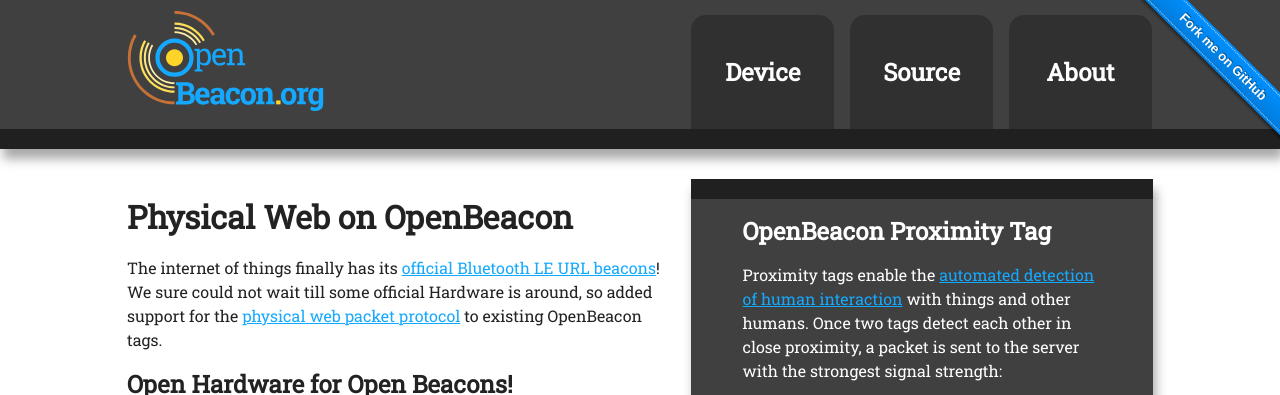
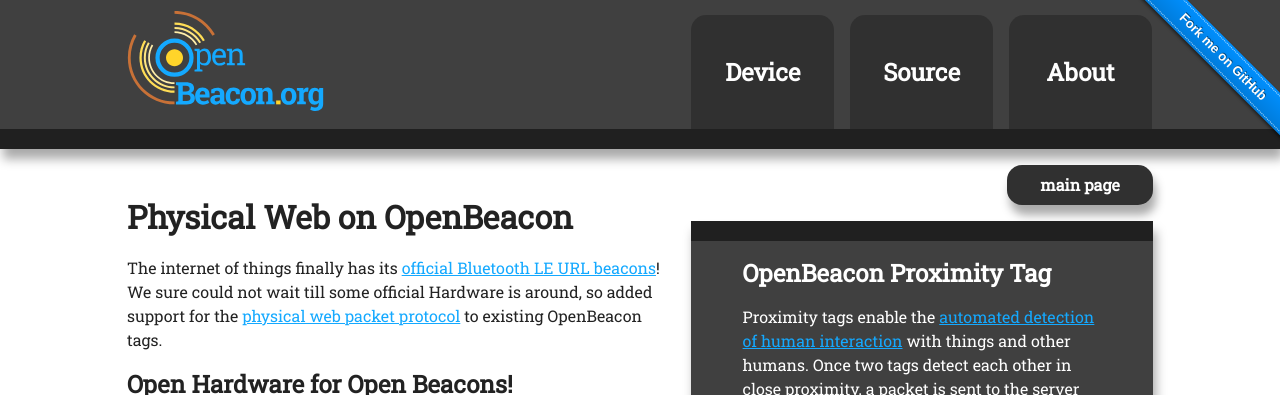
Before and after one commit to meriac/openbeacon-ng, a Jekyll site: the page built from index.html, in a window 1280 px wide, cut to the strip 0-395 px from the top of the page. Built offline with Jekyll 4.4.1, drawn with Linux system fonts in a browser that asks for light colours.

Commit message:
added back button

```diff
--- a/_layouts/default.html
+++ b/_layouts/default.html
@@ -58,6 +58,14 @@
 		</header>
 	</div>
 
+	<div id="backbtn" class="wrapper">
+{% if page.nobackbtn %}
+		<a id="nobackbtn" class="button">main page</a>
+{% else %}
+		<a href="/" class="button">&lt; go back</a>
+{% endif %}
+	</div>
+
 	<div id="main-container">
 		<div id="main" class="wrapper clearfix">
 			{{ content }}
--- a/_layouts/page.html
+++ b/_layouts/page.html
@@ -3,7 +3,7 @@
 ---
 
 <div class="posts">
-	<h2>{{ page.title }}</h2>
+	<h2>{{ page.title }} </h2>
 
 	<section>
 		{{ content }}
--- a/css/style.css
+++ b/css/style.css
@@ -117,10 +117,22 @@
     MOBILE: Menu
    ============== */
 
+#backbtn a{
+	display:inline;
+	padding:8px 25px;
+	margin-bottom:1em;
+	margin-top:1em;
+	float:right;
+	width:6em;
+}
+
 nav a{
 	display:block;
+	padding:15px 0;
 	margin-bottom:10px;
-	padding:15px 0;
+}
+
+nav a,#backbtn a{
 
 	background:#303030;
 	color:white;
@@ -227,6 +239,7 @@
 
 	.syntaxhighlighter,
 	.box3d,
+	#backbtn a,
 	#header-container,
 	#main aside{
 		-webkit-box-shadow:3px 10px 10px #aaa;
@@ -291,3 +304,5 @@
   p, h2, h3 { orphans: 3; widows: 3; }
   h2, h3 { page-break-after: avoid; }
 }
+
+</style>
--- a/index.html
+++ b/index.html
@@ -2,6 +2,7 @@
 layout: default
 title: Physical Web on OpenBeacon
 social_tags: physical-web,BLE
+nobackbtn: true
 ---
 <article>
 	<header>
```
